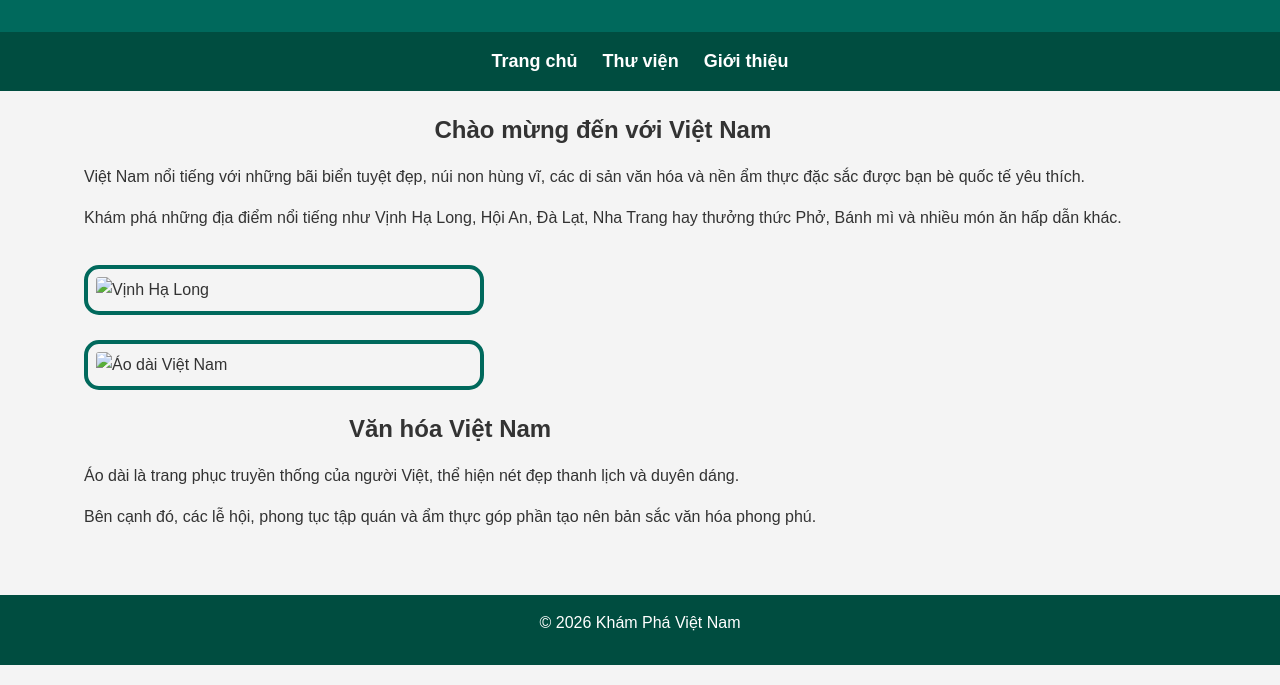
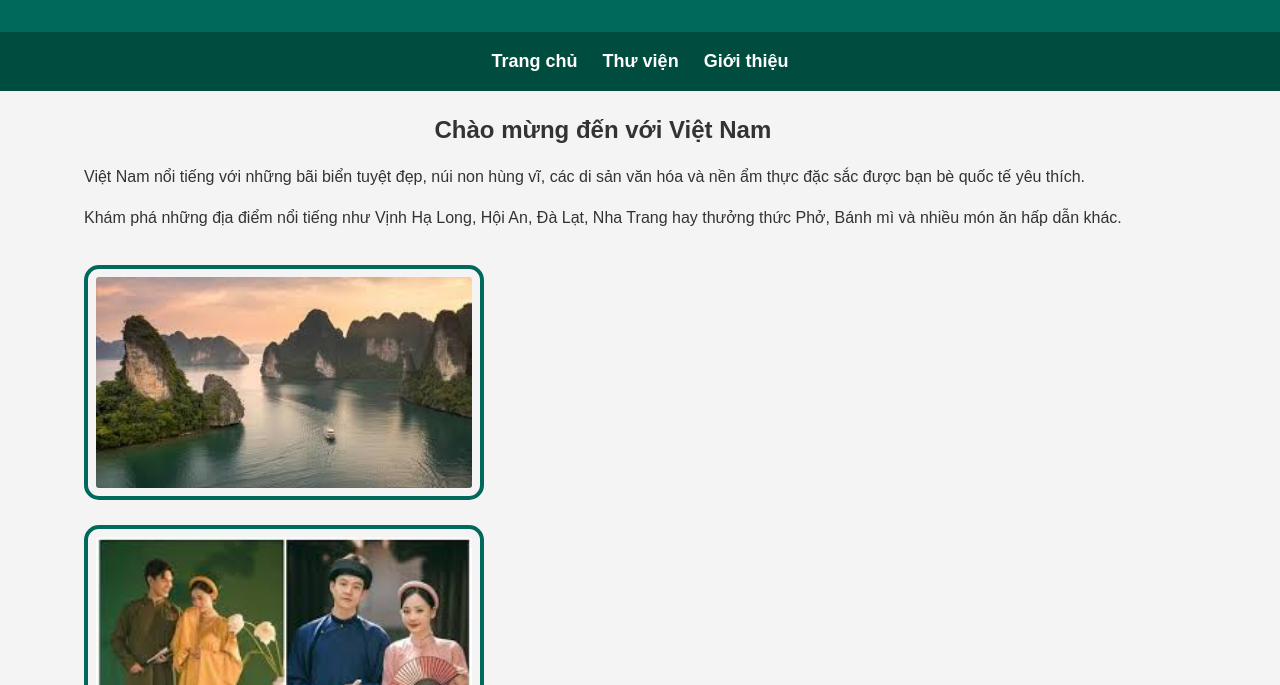
Before and after one commit to quang766/Kh-m-Ph-t-n-c-Vi-t-Nam, a plain HTML site: page index.html in a window 1280 px wide. Shown: the part 115-800 px from the top of the page. Drawn offline with Linux system fonts and the light colour scheme; files that its build step writes are made by us from their sources.

Commit message:
Update index.html

```diff
--- a/index.html
+++ b/index.html
@@ -4,7 +4,7 @@
     <meta charset="UTF-8">
     <meta name="viewport" content="width=device-width, initial-scale=1.0">
     <title>Khám Phá Việt Nam</title>
-    <link rel="stylesheet" href="css/style.css">
+    <link rel="stylesheet" href="style.css">
 </head>
 
 <body>
@@ -45,7 +45,7 @@ Bánh mì và nhiều món ăn hấp dẫn khác.
 
 </div>
 
-<img src="images/halong.jpg" alt="Vịnh Hạ Long">
+<img src="halong.jpg" alt="Vịnh Hạ Long">
 
 </section>
 
@@ -53,7 +53,7 @@ Bánh mì và nhiều món ăn hấp dẫn khác.
 
 <section class="flex">
 
-<img src="images/aodai.jpg" alt="Áo dài Việt Nam">
+<img src="aodai.jpg" alt="Áo dài Việt Nam">
 
 <div>
 
```
